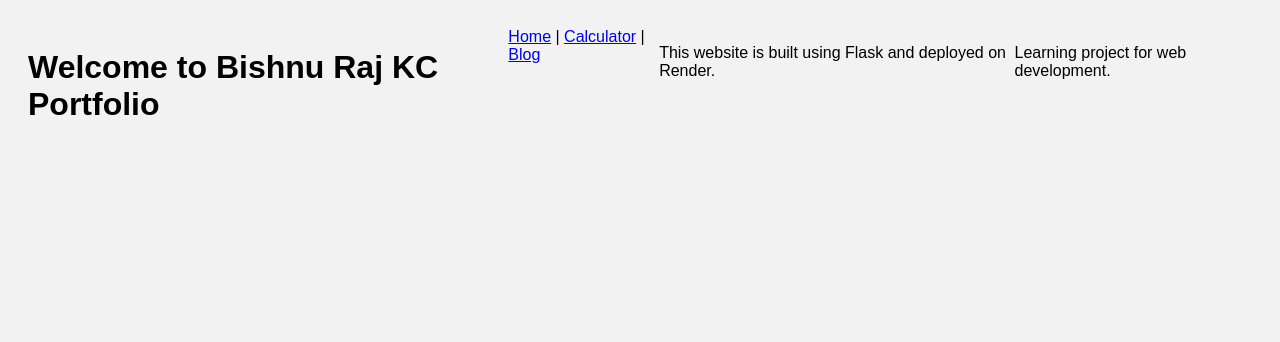
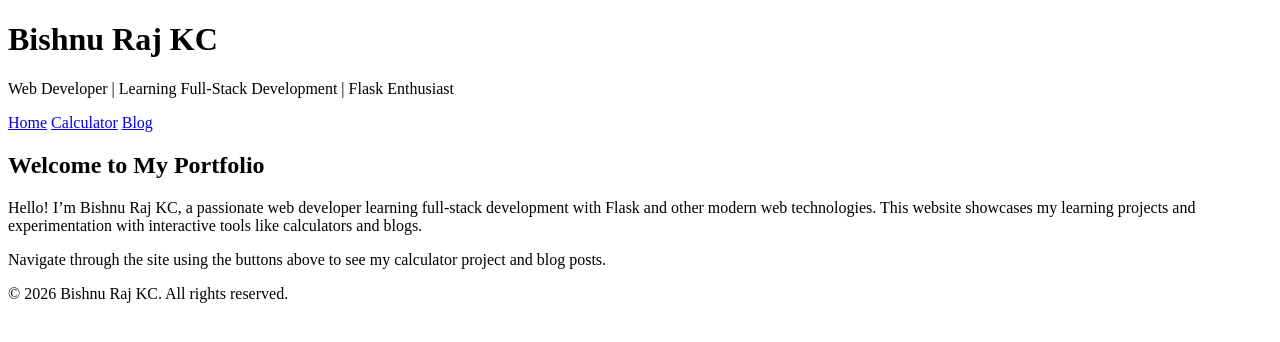
Before and after one commit to Bishnurajkc-github/bishnurajkc, a Flask app: template templates/index.html in a window 1280 px wide. Shown: the top 342 px of the page. Run offline with Flask 3, Linux system fonts and the light colour scheme; the template is opened without the code that fills it, so the values that code supplies are empty.

Commit message:
Update index.html
updated new index.html

```diff
--- a/templates/index.html
+++ b/templates/index.html
@@ -1,30 +1,49 @@
 <!DOCTYPE html>
 <html lang="en">
 <head>
-    <head>
     <meta charset="UTF-8">
+    <meta name="viewport" content="width=device-width, initial-scale=1.0">
     <title>Bishnu Raj KC – Portfolio</title>
-    <link rel="stylesheet" href="{{ url_for('static', filename='calculator/css/calculator.css') }}">
-</head>
-
+    <!-- Link custom CSS for homepage -->
+    <link rel="stylesheet" href="{{ url_for('static', filename='index/css/index.css') }}">
 </head>
 <body>
 
-    <h1>Welcome to Bishnu Raj KC Portfolio</h1>
+    <header>
+        <div class="container">
+            <h1>Bishnu Raj KC</h1>
+            <p>Web Developer | Learning Full-Stack Development | Flask Enthusiast</p>
+        </div>
+    </header>
 
     <nav>
-        <a href="/">Home</a> |
-        <a href="/calculator">Calculator</a> |
-        <a href="/blog">Blog</a>
+        <div class="container">
+            <a href="{{ url_for('home') }}">Home</a>
+            <a href="{{ url_for('calculator_page') }}">Calculator</a>
+            <a href="{{ url_for('blog_page') }}">Blog</a>
+        </div>
     </nav>
 
-    <p>
-        This website is built using Flask and deployed on Render.
-    </p>
+    <main>
+        <div class="container">
+            <h2>Welcome to My Portfolio</h2>
+            <p>
+                Hello! I’m Bishnu Raj KC, a passionate web developer learning full-stack development with Flask and other modern web technologies.
+                This website showcases my learning projects and experimentation with interactive tools like calculators and blogs.
+            </p>
+            <p>
+                Navigate through the site using the buttons above to see my calculator project and blog posts.
+            </p>
+        </div>
+    </main>
 
-    <p>
-        Learning project for web development.
-    </p>
+    <footer>
+        <div class="container">
+            <p>&copy; 2026 Bishnu Raj KC. All rights reserved.</p>
+        </div>
+    </footer>
 
+    <!-- Optional JS for interactivity -->
+    <script src="{{ url_for('static', filename='index/js/index.js') }}"></script>
 </body>
 </html>
```
